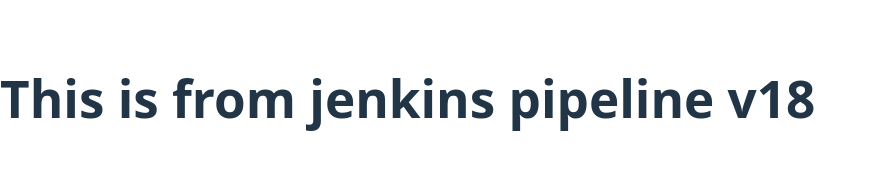
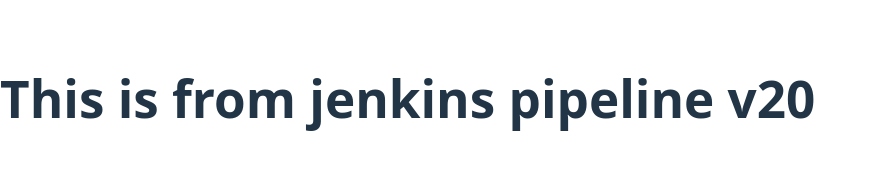
Before and after one commit to AbhinandNR/cicd, a React (Vite) app: page / in a window 1280 px wide. Shown: the part 302-472 px from the top of the page, without its empty margins (0-876 px from the left). Built offline with nearby package versions, Linux system fonts and the light colour scheme.

Commit message:
Update header text to reflect Jenkins pipeline v20

```diff
--- a/src/App.jsx
+++ b/src/App.jsx
@@ -3,7 +3,7 @@
 const App = () => {
   return (
     <div>
-     <h1>This is from jenkins pipeline v18</h1>
+     <h1>This is from jenkins pipeline v20</h1>
     </div>
   )
 }
```
